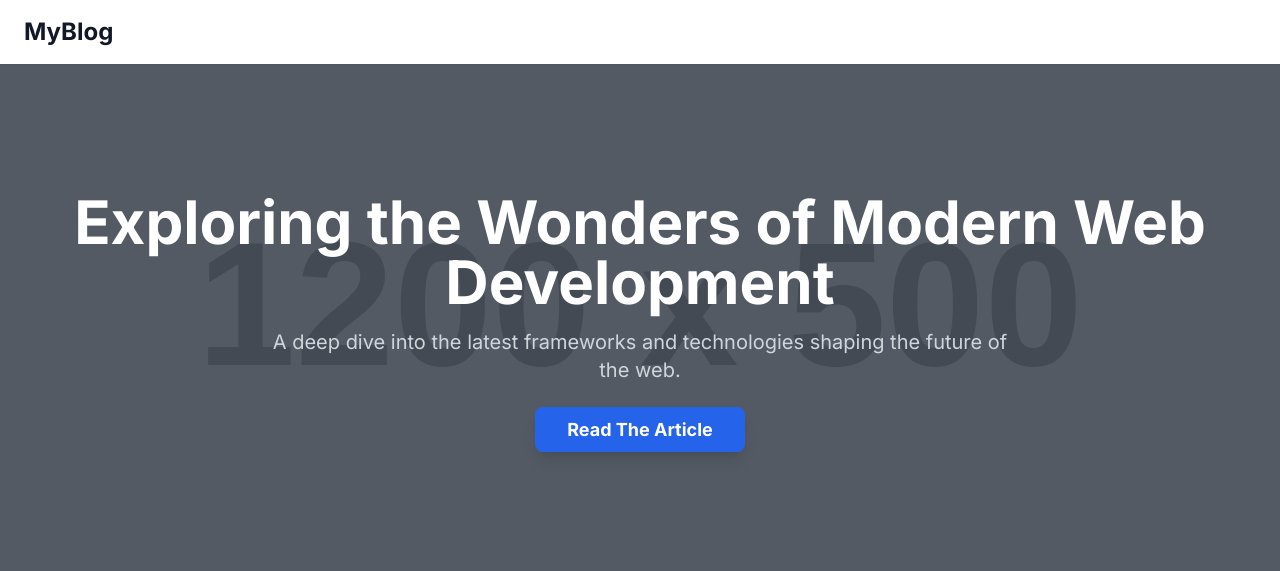
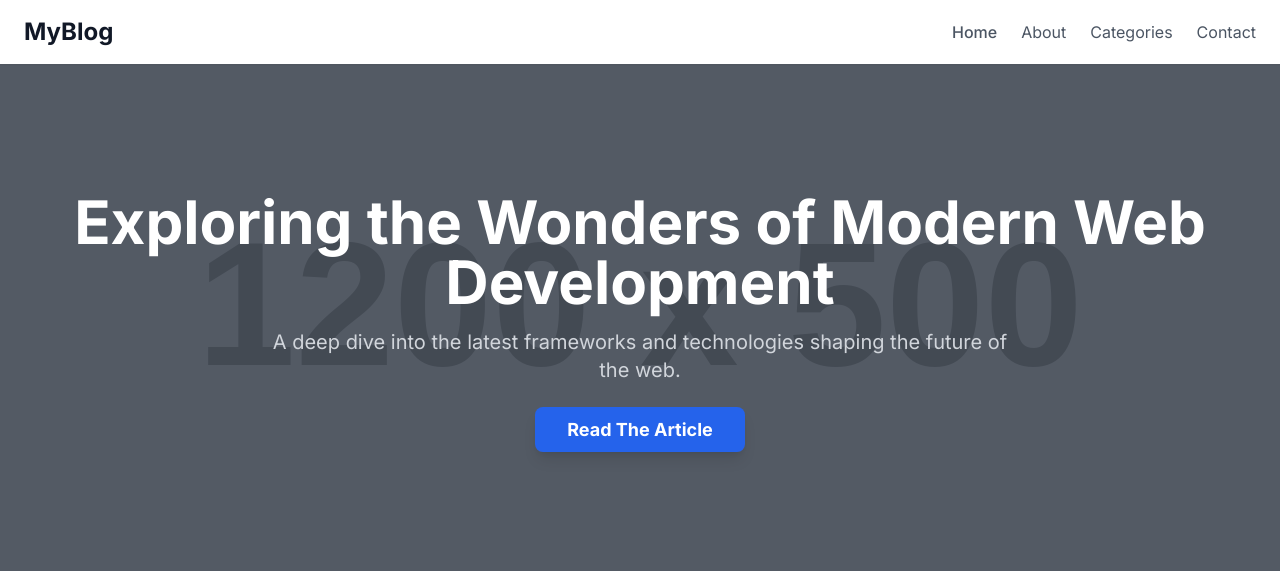
Before and after one commit to Riteshhpawar23/Blogsite, a Django app: page / in a window 1280 px wide. Shown: the top 571 px of the page. Run offline with Django 5.2, Linux system fonts and the light colour scheme; grey boxes labelled with a size stand in for pictures from a placeholder-image service; some libraries are stand-ins or nearby versions.

Commit message:
template tags added to home

```diff
--- a/Templates/home.html
+++ b/Templates/home.html
@@ -28,7 +28,15 @@
             <div class="hidden md:flex items-center space-x-6">
 
 
+                   {% comment %} 2. Template Tags ({% ... %})
 
+                These control logic (conditions, loops, loading files, etc.).  {% endcomment %}
+
+                <a href="{% url 'home' %}" class="text-gray-600 hover:text-blue-600 transition duration-300 font-medium">Home</a>
+                <a href="{% url 'about' %}" class="text-gray-600 hover:text-blue-600 transition duration-300">About</a>
+                <a href="{% url 'categories' %}" class="text-gray-600 hover:text-blue-600 transition duration-300">Categories</a>
+                <a href="#" class="text-gray-600 hover:text-blue-600 transition duration-300">Contact</a>
+            </div>
             <!-- Mobile Menu Button -->
             <div class="md:hidden">
                 <button id="menu-btn" class="text-gray-600 hover:text-gray-900 focus:outline-none">
```
